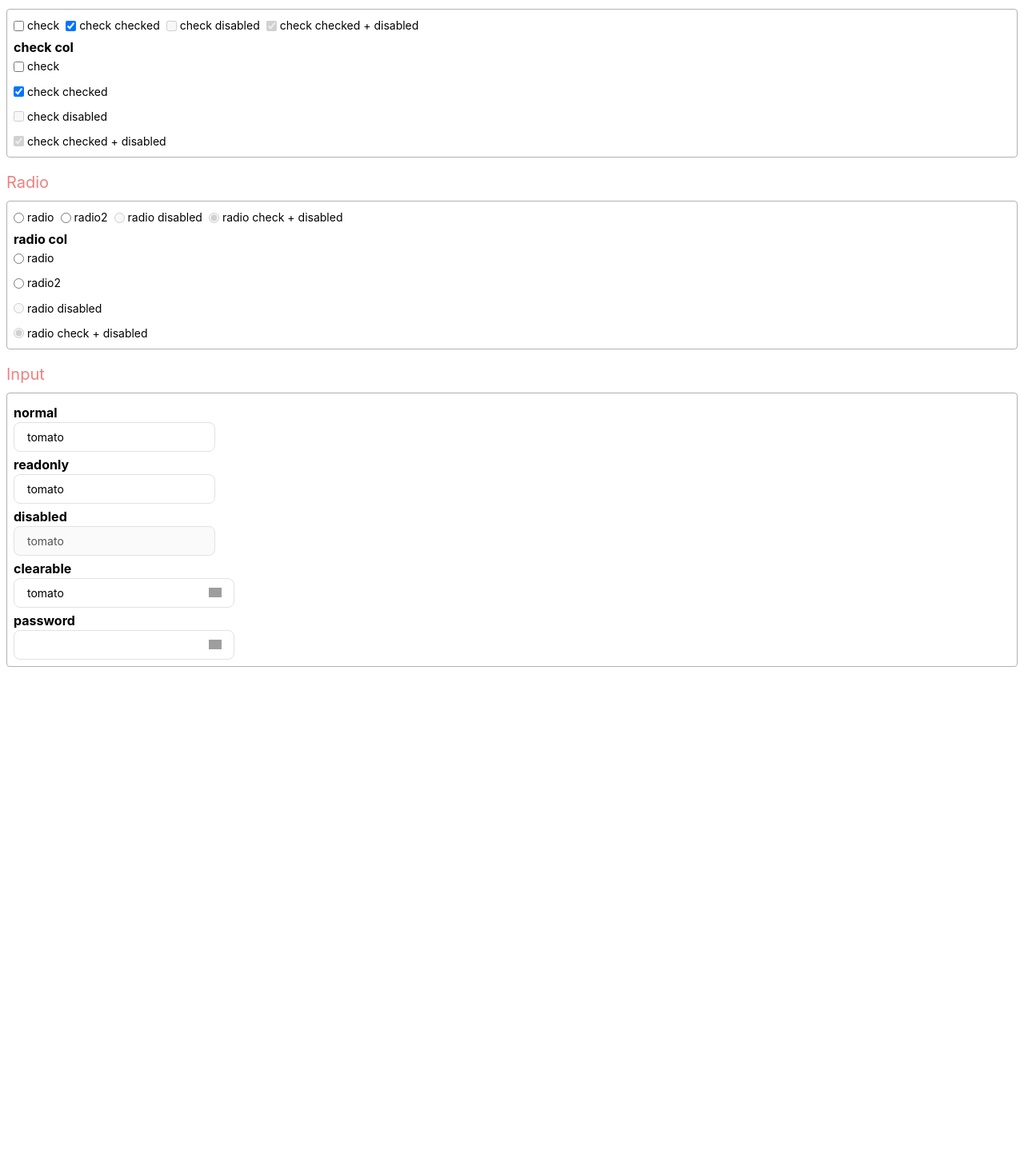
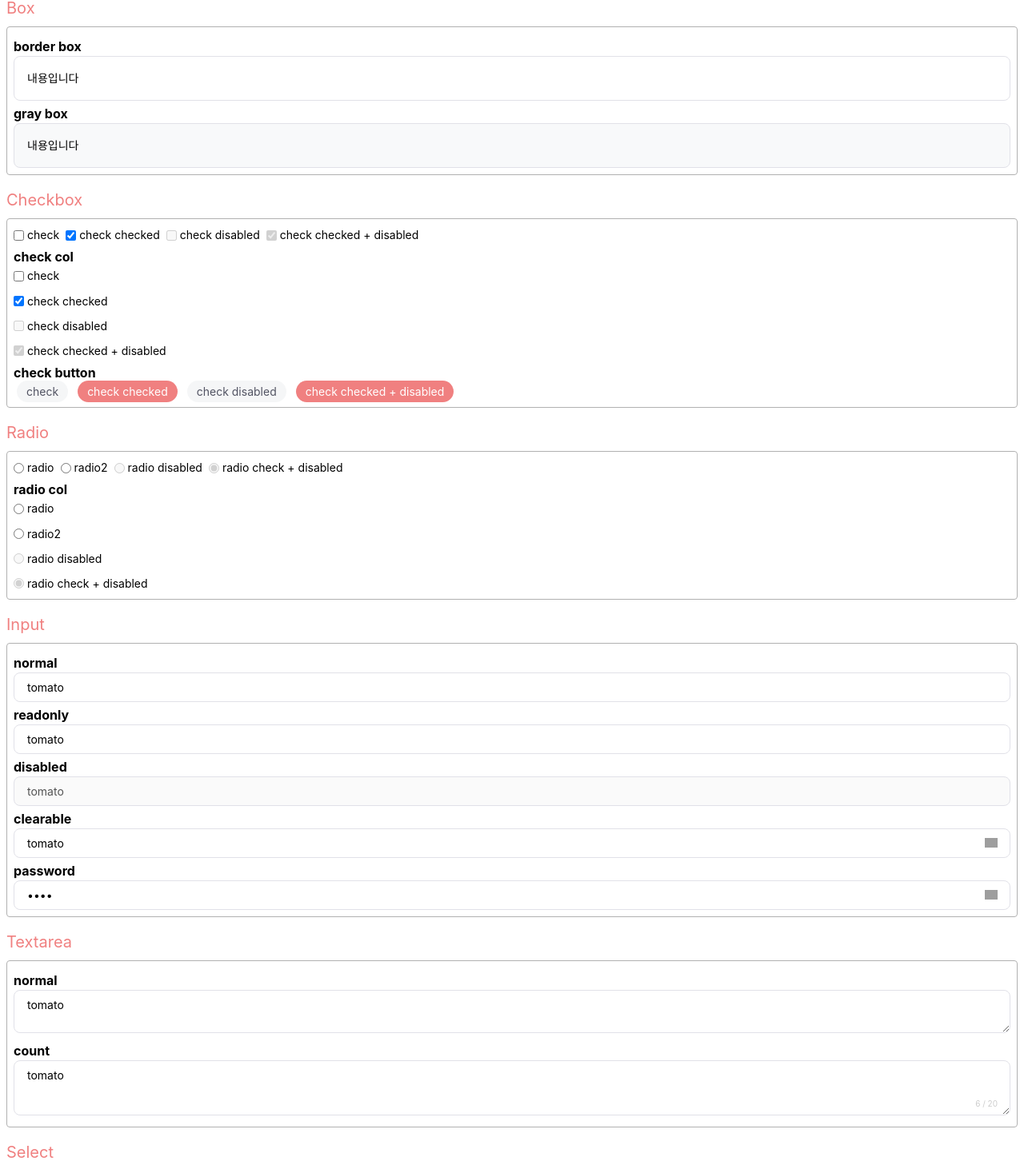
Before and after one commit to project-tomatoedu/frontend, a Nuxt app: page /guide/uiGuide in a window 1280 px wide. Shown: the part 1293-2755 px from the top of the page at 80% size. Before the commit the page ends 2127 px from the top, so only its background shows below. Built offline with nearby package versions, Linux system fonts and the light colour scheme; grey boxes are pictures that could not be loaded; a web font is replaced by a local one.

Commit message:
chore: uiGuide 추가

```diff
--- a/assets/scss/common.scss
+++ b/assets/scss/common.scss
@@ -39,6 +39,10 @@
 
 	&-gray4 {
 		color: $color-gray4;
+	}
+
+	&-gray5 {
+		color: $color-gray5;
 	}
 }
 
@@ -99,3 +103,57 @@
 		}
 	}
 }
+
+.form-box {
+	.form-title {
+		font-size: 1.4rem;
+		color: $color-main;
+	}
+	.form-item {
+		margin-top: $margin2;
+		&.required {
+			.form-label {
+				padding-right: 34px;
+				&::after {
+					position: absolute;
+					top: 0;
+					right: 0;
+					display: block;
+					content: '(필수)';
+					font-size: 1.2rem;
+					font-weight: $fw-regular;
+					line-height: 1.8rem;
+					color: $color-gray3;
+				}
+			}
+		}
+		.form-label {
+			position: relative;
+			display: inline-block;
+			margin-bottom: $margin1;
+			font-size: 1.2rem;
+			line-height: 1.8rem;
+			font-weight: $fw-bold;
+			color: $color-gray5;
+		}
+		.form-error {
+			padding-top: 4px;
+			padding-left: 4px;
+			font-size: 1.4rem;
+			color: $color-point;
+		}
+	}
+}
+
+.box-border {
+	padding: 16px;
+	border: 1px solid $color-gray4;
+	border-radius: 8px;
+}
+
+.box-gray {
+	padding: 16px;
+	border: 1px solid $color-gray4;
+	background-color: rgba(169,171,184,.08);
+	border-radius: 8px;
+}
--- a/assets/scss/common/button.scss
+++ b/assets/scss/common/button.scss
@@ -24,7 +24,7 @@ button {
   }
   &-s {
     color: $color-main;
-    border: 1px solid $color-main;
+    border: 1px solid $color-gray4;
     background-color: $color-white;
   }
   &-b {
--- a/assets/scss/common/input.scss
+++ b/assets/scss/common/input.scss
@@ -1,5 +1,6 @@
 input[type="text"],
-input[type="password"] {
+input[type="password"],
+textarea {
   padding: 9px $margin-side;
   font-size: 14px;
   border: 1px solid $color-gray4;
@@ -24,11 +25,13 @@ input[type="password"] {
   }
 }
 
-.input-clear {
+.input-item {
   position: relative;
-  input[type="text"] {
-    padding-right: 40px;
+  &> input,
+  &> textarea {
+    width: 100%;
   }
+
   .clear-btn {
     position: absolute;
     top: 50%;
@@ -38,13 +41,7 @@ input[type="password"] {
     height: 16px;
     background: url($iconUrl + 'ico_input_clear.svg') no-repeat center center / 16px;
   }
-}
 
-.input-pw {
-  position: relative;
-  input {
-    padding-right: 40px;
-  }
   [class^=pw-] {
     position: absolute;
     top: 50%;
@@ -58,6 +55,27 @@ input[type="password"] {
     background-image: url($iconUrl + 'ico_eye_off.svg');
   }
 
+  .count-len {
+    position: absolute;
+    right: 16px;
+    bottom: 16px;
+    font-size: 1rem;
+    line-height: 1;
+    color: $color-gray2;
+  }
+}
+
+.input-clear,
+.input-pw {
+  input {
+    padding-right: 40px;
+  }
+}
+
+.input-count {
+  textarea {
+    padding-bottom: 24px;
+  }
 }
 
 .ipt-checkbox {
@@ -81,6 +99,30 @@ input[type="password"] {
     &+ .ipt-checkbox {
       margin-top: $margin2;
       margin-left: 0;
+    }
+  }
+}
+
+.check-button {
+  display: flex;
+  flex-wrap: wrap;
+  .check-input {
+    @include hiddenText;
+    &:checked {
+      &+ .check-label {
+        color: $color-white;
+        background-color: $color-point;
+      }
+    }
+  }
+  .check-label {
+    padding: 5px 12px;
+    color: $color-gray5;
+    background-color: rgba(133, 136, 153, 0.08);
+    border-radius: 18px;
+    transition: 0.3s linear;
+    &:hover {
+      background-color: rgba(133, 136, 153, 0.16);
     }
   }
 }
@@ -109,3 +151,50 @@ input[type="password"] {
     }
   }
 }
+
+.select-item {
+  position: relative;
+  &> select {
+    width: 100%;
+    padding-right: 32px;
+  }
+  .select-ico {
+    position: absolute;
+    top: 50%;
+    right: 16px;
+    transform: translateY(-50%);
+    display: block;
+    width: 16px;
+    height: 16px;
+    overflow: hidden;
+    &::after {
+      position: absolute;
+      display: block;
+      content: '';
+      top: 0;
+      left: 0;
+      width: 100%;
+      height: 100%;
+      background: url($iconUrl + 'arrow_select_down.svg') no-repeat center center / 16px;
+    }
+  }
+}
+
+select {
+  padding: 9px $margin-side;
+  font-size: 14px;
+  border: 1px solid $color-gray4;
+  border-radius: 8px;
+  transition: 0.3s linear;
+  -o-appearance: none;
+  -webkit-appearance: none;
+  -moz-appearance: none;
+  appearance: none;
+  &:focus {
+    &+ .select-ico {
+      &::after {
+        transform: rotate(180deg);
+      }
+    }
+  }
+}
--- a/assets/scss/common/reset.scss
+++ b/assets/scss/common/reset.scss
@@ -17,6 +17,7 @@ time, mark, audio, video {
 	font-size: 100%;
 	font: inherit;
 	vertical-align: baseline;
+	box-sizing: border-box;
 }
 /* HTML5 display-role reset for older browsers */
 article, aside, details, figcaption, figure,
@@ -45,6 +46,9 @@ table {
 	border-collapse: collapse;
 	border-spacing: 0;
 }
-input {
+input,
+textarea,
+select {
 	font-family: "Pretendard Variable", Pretendard, -apple-system, BlinkMacSystemFont, system-ui, Roboto, "Helvetica Neue", "Segoe UI", "Apple SD Gothic Neo", "Noto Sans KR", "Malgun Gothic", "Apple Color Emoji", "Segoe UI Emoji", "Segoe UI Symbol", sans-serif;
+	box-sizing: border-box;
 }
--- a/assets/scss/variables.scss
+++ b/assets/scss/variables.scss
@@ -5,6 +5,7 @@ $color-gray1: #808080;
 $color-gray2: #ccc;
 $color-gray3: #b1b1b1;
 $color-gray4: #e1e1e8;
+$color-gray5: #525463;
 
 $fw-regular: 400;
 $fw-medium: 500;
--- a/pages/guide/uiGuide.vue
+++ b/pages/guide/uiGuide.vue
@@ -28,6 +28,7 @@
         <li class="color-gray2">회색 #ccc</li>
         <li class="color-gray3">회색 #b1b1b1</li>
         <li class="color-gray4">회색 #e1e1e8</li>
+        <li class="color-gray5">회색 #525463</li>
       </ul>
       <div class="txt03">Font</div>
       <ul>
@@ -85,6 +86,20 @@
   </div>
 
   <div class="guide-item">
+    <div class="guide-txt">Box</div>
+    <div class="guide-cont">
+      <div class="txt03">border box</div>
+      <div class="box-border">
+        내용입니다
+      </div>
+      <div class="txt03">gray box</div>
+      <div class="box-gray">
+        내용입니다
+      </div>
+    </div>
+  </div>
+
+  <div class="guide-item">
     <div class="guide-txt">Checkbox</div>
     <div class="guide-cont">
       <label v-for="(item, idx) in checkItem" :key="'check' + idx" class="ipt-checkbox">
@@ -93,6 +108,13 @@
       </label>
       <div class="txt03">check col</div>
       <div class="check-col">
+        <label v-for="(item, idx) in checkItem" :key="'check' + idx" class="ipt-checkbox">
+          <input class="check-input" type="checkbox" v-model="checked2" :disabled="item.disabled" :value="item.label">
+          <span class="check-label">{{ item.label }}</span>
+        </label>
+      </div>
+      <div class="txt03">check button</div>
+      <div class="check-button">
         <label v-for="(item, idx) in checkItem" :key="'check' + idx" class="ipt-checkbox">
           <input class="check-input" type="checkbox" v-model="checked2" :disabled="item.disabled" :value="item.label">
           <span class="check-label">{{ item.label }}</span>
@@ -122,25 +144,86 @@
     <div class="guide-txt">Input</div>
     <div class="guide-cont">
       <div class="txt03">normal</div>
-      <input type="text" v-model="input">
+      <div class="input-item">
+        <input type="text" v-model="input">
+      </div>
       <div class="txt03">readonly</div>
-      <input type="text" v-model="input" readonly>
+      <div class="input-item">
+        <input type="text" v-model="input" readonly>
+      </div>
       <div class="txt03">disabled</div>
-      <input type="text" v-model="input" disabled>
+      <div class="input-item">
+        <input type="text" v-model="input" disabled>
+      </div>
       <div class="txt03">clearable</div>
-      <span class="input-clear">
+      <div class="input-item input-clear">
         <input type="text" v-model="input2" placeholder="내용을 입력해주세요">
         <button v-if="input2.length > 0" type="button" class="clear-btn" @click="clearInput()">
           <span class="hidden-text">내용 삭제</span>
         </button>
-      </span>
+      </div>
       <div class="txt03">password</div>
-      <span class="input-pw">
+      <div class="input-item input-pw">
         <input :type="inputPw.show ? 'text' : 'password'" v-model="inputPw.value">
         <button type="button" :class="inputPw.show ? 'pw-view' : 'pw-hide'" @click="ctrlPwInput()">
           <span class="hidden-text">비밀번호 {{ inputPw.show ? '보이기' : '숨기기' }}</span>
         </button>
-      </span>
+      </div>
+    </div>
+  </div>
+
+  <div class="guide-item">
+    <div class="guide-txt">Textarea</div>
+    <div class="guide-cont">
+      <div class="txt03">normal</div>
+      <div class="input-item">
+        <textarea v-model="textarea" placeholder="내용을 입력해주세요" />
+      </div>
+      <div class="txt03">count</div>
+      <div class="input-item input-count">
+        <textarea v-model="textarea2" :maxlength="maxLength" placeholder="내용을 입력해주세요" />
+        <span class="count-len">{{ textarea2.length }} / {{ maxLength }}</span>
+      </div>
+    </div>
+  </div>
+
+  <div class="guide-item">
+    <div class="guide-txt">Select</div>
+    <div class="guide-cont">
+      <div class="select-item">
+        <select v-model="selectValue">
+          <option v-for="(item, idx) in selectList" :key="'select' + idx" :value="item">{{ item }}</option>
+        </select>
+        <i class="select-ico"></i>
+      </div>
+    </div>
+  </div>
+
+  <div class="guide-item">
+    <div class="guide-txt">Form</div>
+    <div class="guide-cont">
+      <div class="form-box">
+        <div class="form-title">신청자 정보</div>
+        <div class="form-item" :rules="rule.name" :class="rule.name.require ? 'required' : ''">
+          <span class="form-label">
+            이름
+          </span>
+          <div class="input-item">
+            <input type="text" v-model="formList.name">
+          </div>
+          <div class="form-error">
+            {{ rule.name.message }}
+          </div>
+        </div>
+        <div class="form-item">
+          <span class="form-label">
+            아이디
+          </span>
+          <div class="input-item">
+            <input type="text" v-model="formList.id">
+          </div>
+        </div>
+      </div>
     </div>
   </div>
 </template>
@@ -160,10 +243,24 @@
     disabled: boolean | 'true' | 'false'
   }
 
+  type objType = {
+    [index: string]: string,
+  }
+
+  type objInObj = {
+    [index: string]: ruleType,
+  }
+
+  type ruleType = {
+    require: boolean | 'true' | 'false',
+    message: string
+  }
+
   let input:Ref<string> = ref('tomato');
   let input2:Ref<string> = ref('tomato');
+
   let inputPw:Ref<input> = ref({
-    value: '',
+    value: '1234',
     show: false
   })
 
@@ -209,6 +306,26 @@
   let radioVal:Ref<string> = ref('radio check + disabled');
   let radioVal2:Ref<string> = ref('radio check + disabled');
 
+  let maxLength:Ref<number> = ref(20);
+
+  let textarea:Ref<string> = ref('tomato');
+  let textarea2:Ref<string> = ref('tomato');
+
+  let selectList:Array<string> = ['바나나', '딸기', '토마토'];
+  let selectValue:Ref<string> = ref('딸기');
+
+  let formList:Ref<objType> = ref({
+    name: 'tomato',
+    id: 'id123'
+  })
+
+  let rule:objInObj = {
+    name: {
+      require: true,
+      message: '이름을 입력해주세요'
+    }
+  }
+
   function clearInput() {
     input2.value = '';
   }
```
Also changed, not shown: public/images/icon/arrow_select_down.svg (added).
